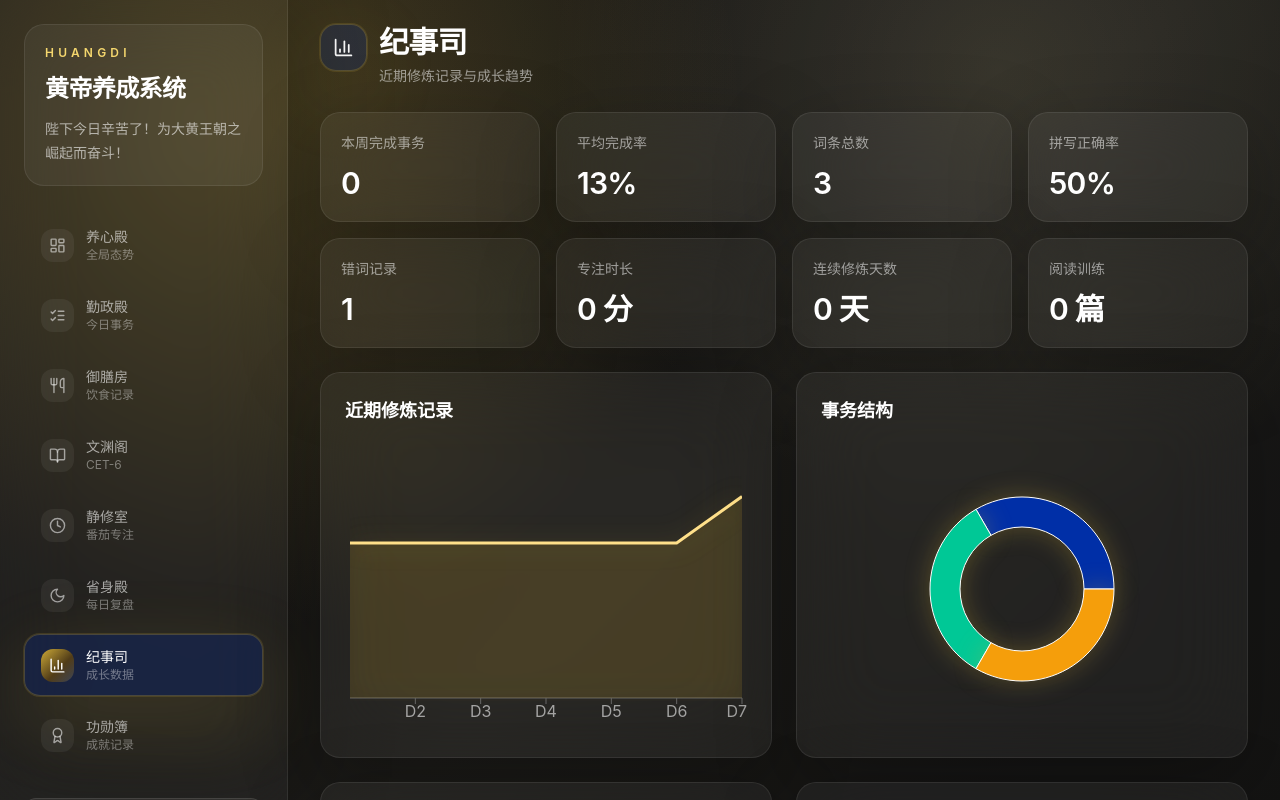
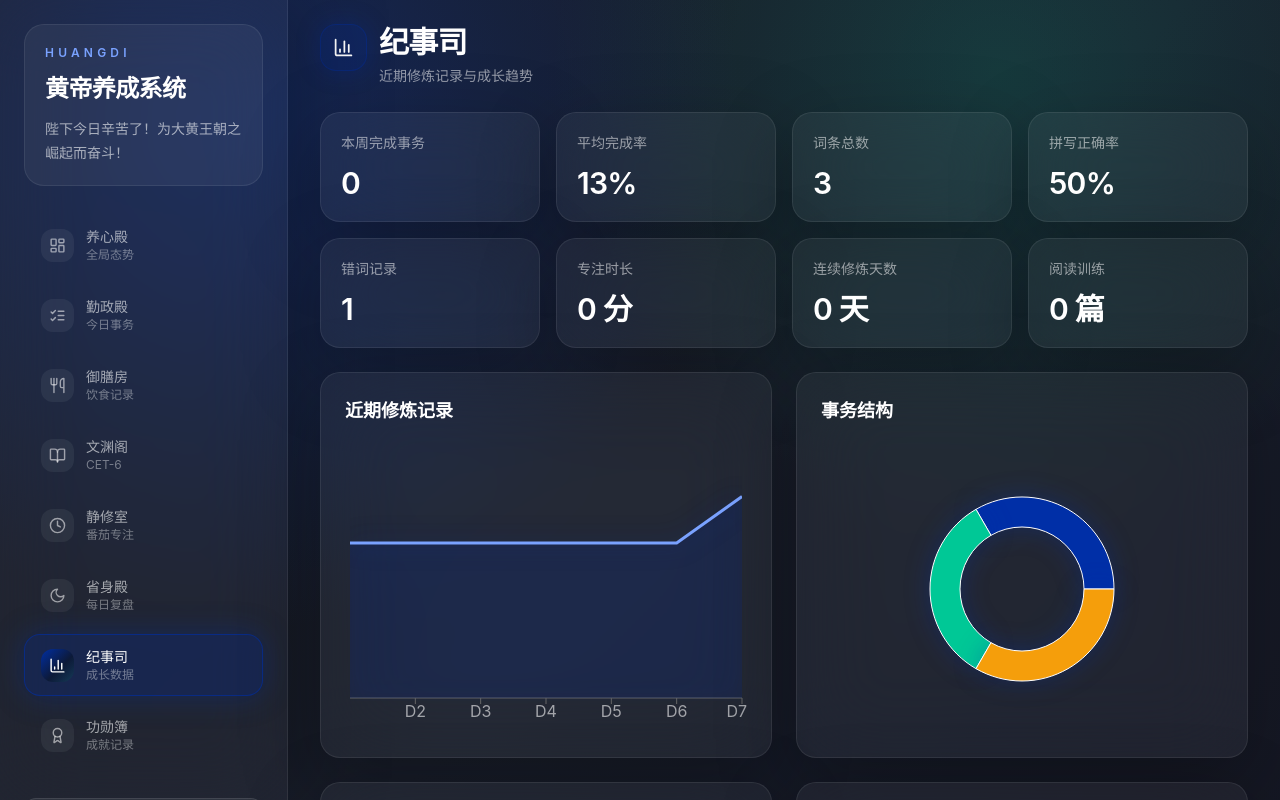
Before and after one commit to f1onah/huangdi-system, a Next.js app: page /stats in a window 1280 px wide. Shown: the top 800 px of the page. Built offline with nearby package versions, Linux system fonts and the light colour scheme.

Commit message:
Restore blue black global styles

```diff
--- a/app/globals.css
+++ b/app/globals.css
@@ -3,7 +3,7 @@
 @tailwind utilities;
 
 :root {
-  background: #070606;
+  background: #0b0f1a;
   color: #ffffff;
   color-scheme: dark;
 }
@@ -21,9 +21,9 @@ body {
   margin: 0;
   overflow-x: hidden;
   background:
-    radial-gradient(circle at 18% 10%, rgba(212, 175, 55, 0.26), transparent 32rem),
-    radial-gradient(circle at 78% 6%, rgba(255, 241, 184, 0.12), transparent 28rem),
-    linear-gradient(135deg, #070606 0%, #11100d 48%, #030303 100%);
+    radial-gradient(circle at 18% 10%, rgba(0, 47, 167, 0.38), transparent 32rem),
+    radial-gradient(circle at 78% 6%, rgba(0, 200, 150, 0.16), transparent 28rem),
+    linear-gradient(135deg, #0b0f1a 0%, #0d1220 48%, #060914 100%);
   color: #ffffff;
   font-family:
     Inter, ui-sans-serif, system-ui, -apple-system, BlinkMacSystemFont,
@@ -55,8 +55,8 @@ button {
 }
 
 ::selection {
-  background: rgba(212, 175, 55, 0.72);
-  color: #070606;
+  background: rgba(0, 47, 167, 0.75);
+  color: #fff;
 }
 
 ::-webkit-scrollbar {
@@ -97,7 +97,7 @@ button {
 
 .bg-klein {
   background:
-    linear-gradient(135deg, rgba(212,175,55,0.96), rgba(88,64,20,0.9) 58%, rgba(255,241,184,0.16)) !important;
+    linear-gradient(135deg, rgba(0,47,167,0.96), rgba(12,25,54,0.92) 58%, rgba(0,200,150,0.12)) !important;
 }
 
 .border-gray-100,
@@ -119,7 +119,7 @@ button {
 }
 
 .text-klein {
-  color: #f5d76e !important;
+  color: #7aa2ff !important;
 }
 
 .shadow-sm,
@@ -128,7 +128,7 @@ button {
 }
 
 .accent-klein {
-  accent-color: #d4af37;
+  accent-color: #002fa7;
 }
 
 pre,
@@ -140,7 +140,7 @@ details,
 
 section.rounded-xl:hover,
 section.rounded-2xl:hover {
-  border-color: rgba(212,175,55,0.45) !important;
+  border-color: rgba(0,47,167,0.45) !important;
 }
 
 .recharts-cartesian-grid line {
@@ -155,7 +155,7 @@ section.rounded-2xl:hover {
 .recharts-default-tooltip {
   border: 1px solid rgba(255,255,255,0.1) !important;
   border-radius: 14px !important;
-  background: rgba(7,6,6,0.92) !important;
+  background: rgba(11,15,26,0.92) !important;
   box-shadow: 0 20px 60px rgba(0,0,0,0.34) !important;
   color: #fff !important;
   backdrop-filter: blur(20px);
@@ -170,30 +170,5 @@ section.rounded-2xl:hover {
 .recharts-rectangle,
 .recharts-area-area,
 .recharts-area-curve {
-  filter: drop-shadow(0 0 12px rgba(212,175,55,0.28));
+  filter: drop-shadow(0 0 12px rgba(0,47,167,0.32));
 }
-
-/* Black-gold fallback for older generated utility classes that may still be in component bundles. */
-[class*="rgba(0,47,167"],
-[class*="rgba(0, 47, 167"] {
-  border-color: rgba(212,175,55,0.26) !important;
-  box-shadow: 0 0 0 1px rgba(212,175,55,0.16), 0 24px 80px rgba(212,175,55,0.18) !important;
-}
-
-[class*="bg-\\[linear-gradient"][class*="rgba(0,47,167"] {
-  background: linear-gradient(135deg, rgba(7,6,6,0.96), rgba(63,47,17,0.92) 58%, rgba(212,175,55,0.22)) !important;
-}
-
-[style*="#002FA7"] {
-  background: conic-gradient(#d4af37 100%, rgba(255,255,255,0.08) 0deg) !important;
-}
-
-.recharts-area-curve {
-  stroke: #ffe08a !important;
-}
-
-.recharts-area-area,
-.recharts-bar-rectangle path,
-.recharts-sector path {
-  fill: #d4af37 !important;
-}
```
